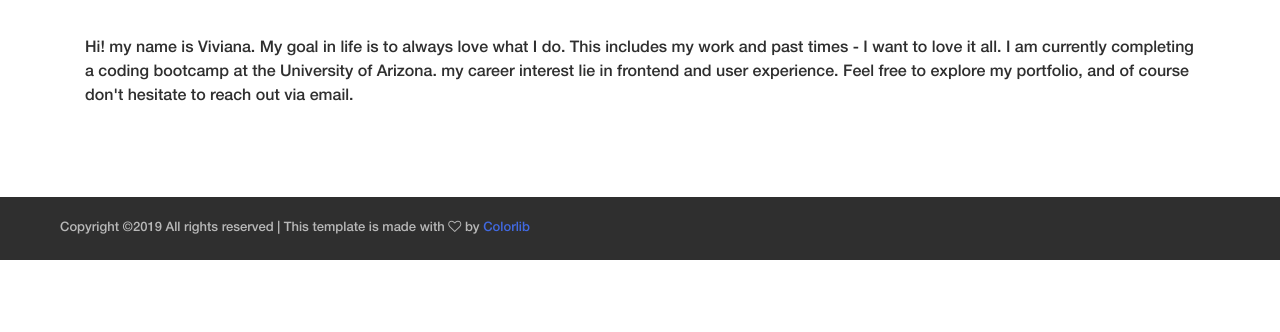
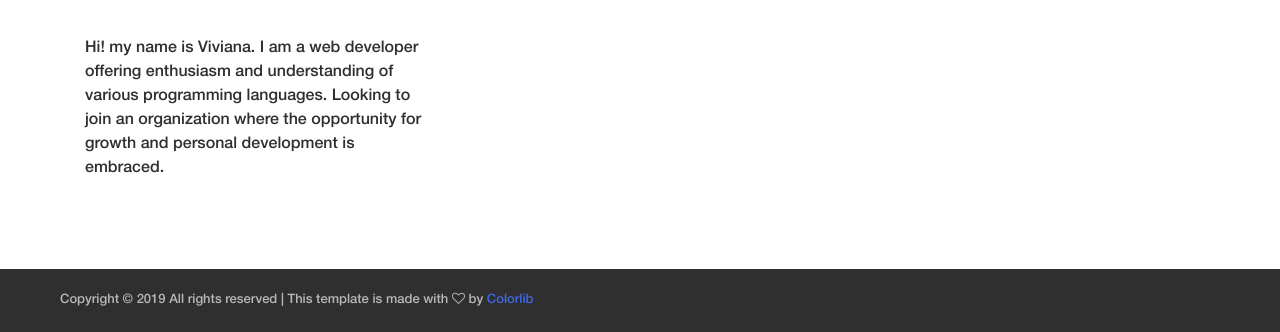
Before and after one commit to vsexton/Portfolio, a plain HTML site: page index.html in a window 1280 px wide. Shown: the part 1485-1817 px from the top of the page. Before the commit the page ends 1745 px from the top, so only its background shows below. Drawn offline with Linux system fonts and the light colour scheme; files whose address does not match are found by name.

Commit message:
added final portfolio

```diff
--- a/index.html
+++ b/index.html
@@ -1,5 +1,6 @@
 <!DOCTYPE html>
 <html lang="en">
+
     <head>
         <title>Hello World</title>
 
@@ -19,6 +20,7 @@
         <!-- Styles -->
         <link rel="stylesheet" href="style.css">
     </head>
+
     <body>
         <div class="outer-container">
             <header class="site-header">
@@ -35,12 +37,14 @@
                                 </div><!-- .header-bar-email -->
                             </div><!-- .col -->
 
-                    <div class="col-12 col-lg-6 flex justify-content-between justify-content-lg-end align-items-center">
+                            <div
+                                class="col-12 col-lg-6 flex justify-content-between justify-content-lg-end align-items-center">
                                 <div class="header-bar-social d-none d-md-block">
                                     <ul class="flex align-items-center">
 
                                         <li><a href="https://github.com/vsexton"><i class="fa fa-github"></i></a></li>
-                                <li><a href="https://www.linkedin.com/in/viviana-sexton-a69123172/"><i class="fa fa-linkedin"></i></a></li>
+                                        <li><a href="https://www.linkedin.com/in/viviana-sexton-a69123172/"><i
+                                                    class="fa fa-linkedin"></i></a></li>
                                         <a href="vsresume.pdf">Resume</a>
                                     </ul>
                                 </div><!-- .header-bar-social -->
@@ -80,7 +84,8 @@
                                 <div class="header-bar-social d-md-none">
                                     <ul class="flex justify-content-center align-items-center">
                                         <li><a href="https://github.com/vsexton"><i class="fa fa-github"></i></a></li>
-                                <li><a href="https://www.linkedin.com/in/viviana-sexton-a69123172/"><i class="fa fa-linkedin"></i></a></li>
+                                        <li><a href="https://www.linkedin.com/in/viviana-sexton-a69123172/"><i
+                                                    class="fa fa-linkedin"></i></a></li>
                                     </ul>
                                 </div><!-- .header-bar-social -->
 
@@ -123,10 +128,14 @@
 
                         <!-- Add Arrows -->
                         <div class="swiper-button-next flex justify-content-center align-items-center">
-                        <span><svg xmlns="http://www.w3.org/2000/svg" viewBox="0 0 27 44"><path d="M27,22L27,22L5,44l-2.1-2.1L22.8,22L2.9,2.1L5,0L27,22L27,22z"></path></svg></span>
+                            <span><svg xmlns="http://www.w3.org/2000/svg" viewBox="0 0 27 44">
+                                    <path d="M27,22L27,22L5,44l-2.1-2.1L22.8,22L2.9,2.1L5,0L27,22L27,22z"></path>
+                                </svg></span>
                         </div>
                         <div class="swiper-button-prev flex justify-content-center align-items-center">
-                        <span><svg xmlns="http://www.w3.org/2000/svg" viewBox="0 0 27 44"><path d="M0,22L22,0l2.1,2.1L4.2,22l19.9,19.9L22,44L0,22L0,22L0,22z"></path></svg></span>
+                            <span><svg xmlns="http://www.w3.org/2000/svg" viewBox="0 0 27 44">
+                                    <path d="M0,22L22,0l2.1,2.1L4.2,22l19.9,19.9L22,44L0,22L0,22L0,22z"></path>
+                                </svg></span>
                         </div>
                     </div><!-- .swiper-container -->
                 </div><!-- .col -->
@@ -140,7 +149,8 @@
                                 <img src="viviana.jpg" alt="Youtube Subscribe">
                                 <h3>Lets connect</h3>
                                 <p>(480)717-2396</p>
-                            <a href="https://www.linkedin.com/in/viviana-sexton-a69123172/"><i class="fa fa-linkedin"></i></a>
+                                <a href="https://www.linkedin.com/in/viviana-sexton-a69123172/"><i
+                                        class="fa fa-linkedin"></i></a>
                             </div>
 
                     </div><!-- .yt-subscribe -->
@@ -160,13 +170,16 @@
         <br>
         <br>
         <div class="container">
-    <div>
-        <p>Hi! my name is Viviana. My goal in life is to always love what I do.
-            This includes my work and past times - I want to love it all. I am
-            currently completing a coding bootcamp at the University of Arizona.
-            my career interest lie in frontend and user experience. Feel free to
-            explore my portfolio, and of course don't hesitate to reach out via email.
+            <div class="row">
+                <div class="col-sm-4">
+                    <p>Hi! my name is Viviana. I am a web developer offering enthusiasm and understanding
+                        of various programming languages. Looking to join an organization
+                        where the opportunity for growth and personal development is
+                        embraced.
                     </p>
+                </div>
+            </div>
+        </div>
         </div>
         </div>
         <br>
@@ -179,7 +192,10 @@
                         <div class="col-12 col-md-6">
                             <div class="footer-copyright">
                                 <!-- Link back to Colorlib can't be removed. Template is licensed under CC BY 3.0. -->
-                                <p>Copyright &copy;<script>document.write(new Date().getFullYear());</script> All rights reserved | This template is made with <i class="fa fa-heart-o" aria-hidden="true"></i> by <a href="https://colorlib.com" target="_blank">Colorlib</a></p>
+                                <p>Copyright &copy;
+                                    <script>document.write(new Date().getFullYear());</script> All rights reserved |
+                                    This template is made with <i class="fa fa-heart-o" aria-hidden="true"></i> by <a
+                                        href="https://colorlib.com" target="_blank">Colorlib</a></p>
                                 <!-- Link back to Colorlib can't be removed. Template is licensed under CC BY 3.0. -->
                             </div><!-- .footer-copyright -->
                         </div><!-- .col-xl-4 -->
@@ -190,4 +206,5 @@
                         <script type='text/javascript' src='js/custom.js'></script>
 
     </body>
+
 </html>
```
Lines whose indentation alone changed are shown as unchanged.
